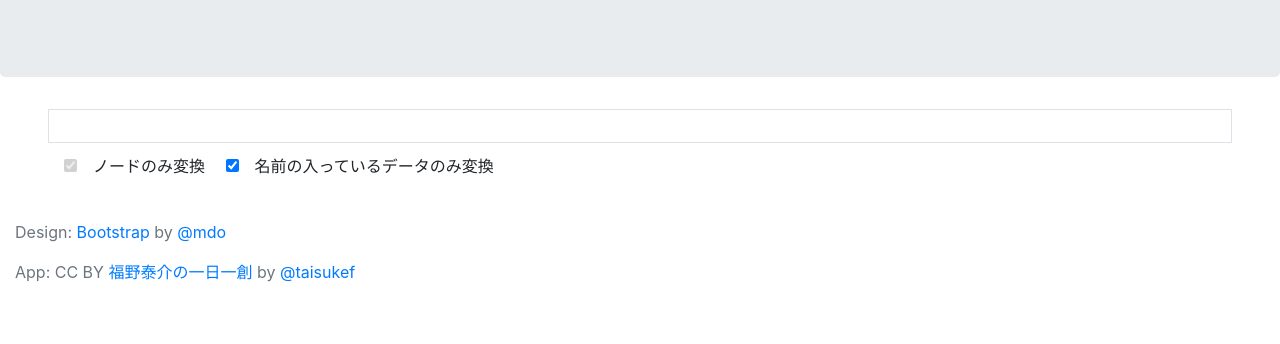
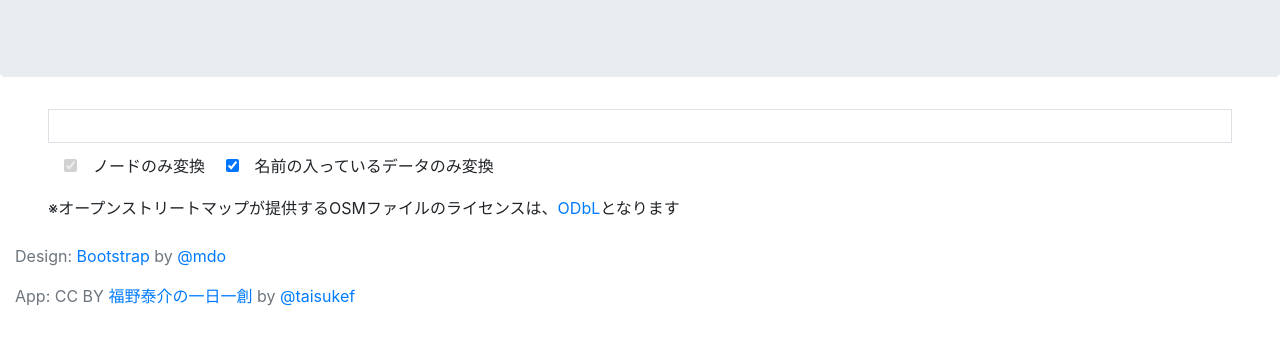
Before and after one commit to code4sabae/osm2csv, a plain HTML site: page index.html in a window 1280 px wide. Shown: the part 172-516 px from the top of the page. Drawn offline with nearby package versions, Linux system fonts and the light colour scheme.

Commit message:
ライセンスに関する注記追加

```diff
--- a/index.html
+++ b/index.html
@@ -95,6 +95,7 @@ window.onload = async () => {
     <div id="divmain" class="border px-5 mx-auto pt-3 pb-3"></div>
     <label><input type="checkbox" id="onlynode" checked disabled class="m-3">ノードのみ変換</label>
     <label><input type="checkbox" id="onlyhasname" checked class="m-3">名前の入っているデータのみ変換</label>
+    <p>※オープンストリートマップが提供するOSMファイルのライセンスは、<a href=https://opendatacommons.org/licenses/odbl/1-0/>ODbL</a>となります</p>
 </div>
 
 <footer class="text-muted">
```
